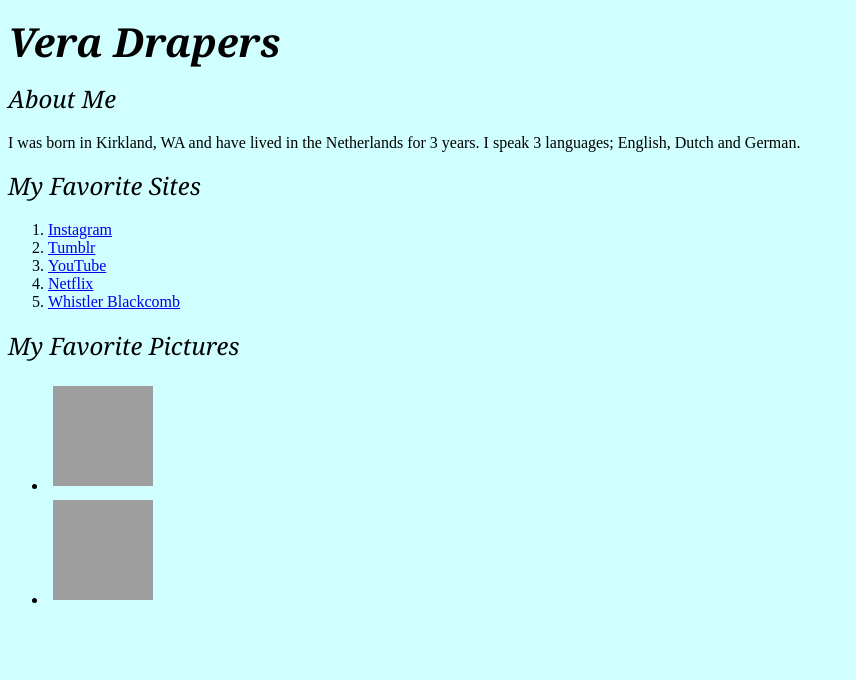
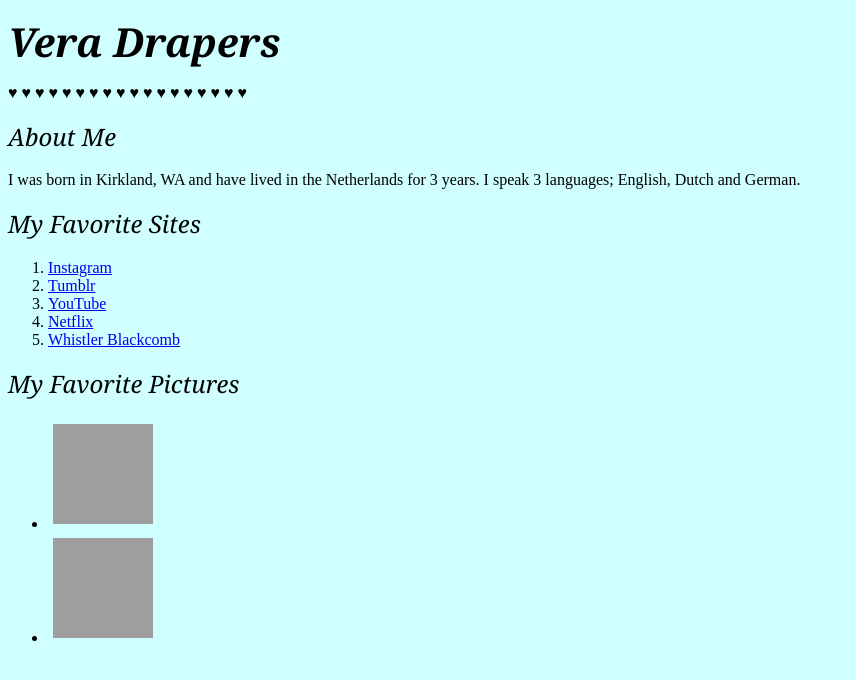
Before and after one commit to vdrapers-1839809/vdrapers-1839809.github.io, a plain HTML site: page tags.html in a window 1280 px wide. Shown: the whole page, without its empty margins (0-856 px from the left). Drawn offline with Linux system fonts and the light colour scheme; grey boxes are pictures that could not be loaded.

Commit message:
Add files via upload

```diff
--- a/tags.html
+++ b/tags.html
@@ -9,7 +9,9 @@
         <title>Vera's Website</title>
     </head>
     <body>
+
         <h1>Vera Drapers</h1>
+        <p>&#9829; &#9829; &#9829; &#9829; &#9829; &#9829; &#9829; &#9829; &#9829; &#9829; &#9829; &#9829; &#9829; &#9829; &#9829; &#9829; &#9829; &#9829;</p>
         <h2>About Me</h2>
         <p>I was born in Kirkland, WA and have lived in the Netherlands for 3 years. I speak 3 languages; English, Dutch and German.</p>
         <h2>My Favorite Sites</h2>
```
